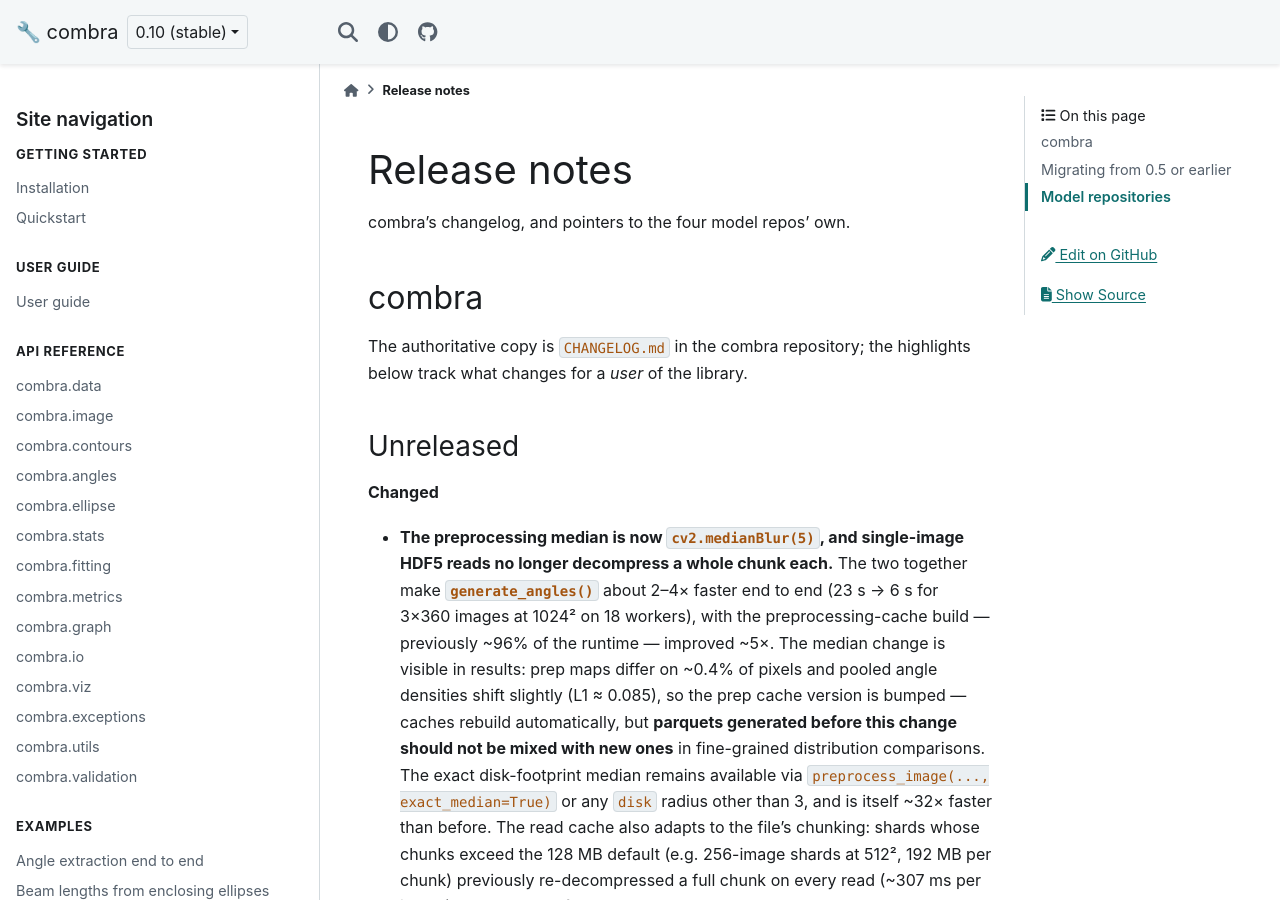
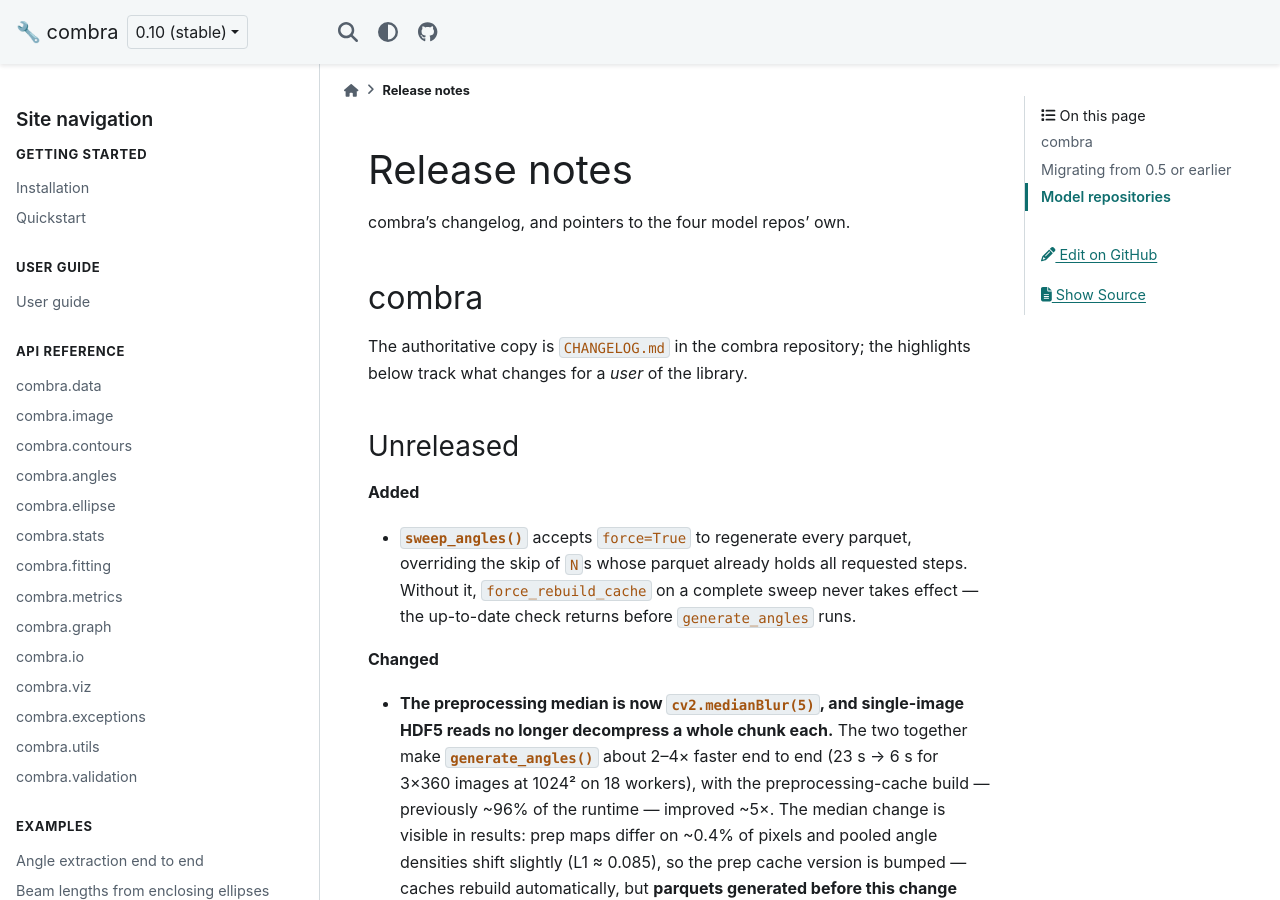
Before and after one commit to dkagramanyan/combra_docs, a Sphinx documentation site: the page built from docs/release_notes.md, in a window 1280 px wide and 900 px high. Built offline with Sphinx 7.4.7 and the PyData theme 0.15.4, drawn with Linux system fonts in a browser that asks for light colours.

Commit message:
Release notes: sweep_angles force parameter
Co-Authored-By: Claude Fable 5 <noreply@anthropic.com>

```diff
--- a/docs/release_notes.md
+++ b/docs/release_notes.md
@@ -8,6 +8,13 @@ The authoritative copy is `CHANGELOG.md` in the combra repository; the highlight
 below track what changes for a *user* of the library.
 
 ### Unreleased
+
+**Added**
+
+- {py:func}`~combra.data.sweep_angles` accepts `force=True` to regenerate every
+  parquet, overriding the skip of `N`s whose parquet already holds all requested
+  steps. Without it, `force_rebuild_cache` on a complete sweep never takes
+  effect — the up-to-date check returns before `generate_angles` runs.
 
 **Changed**
 
```
